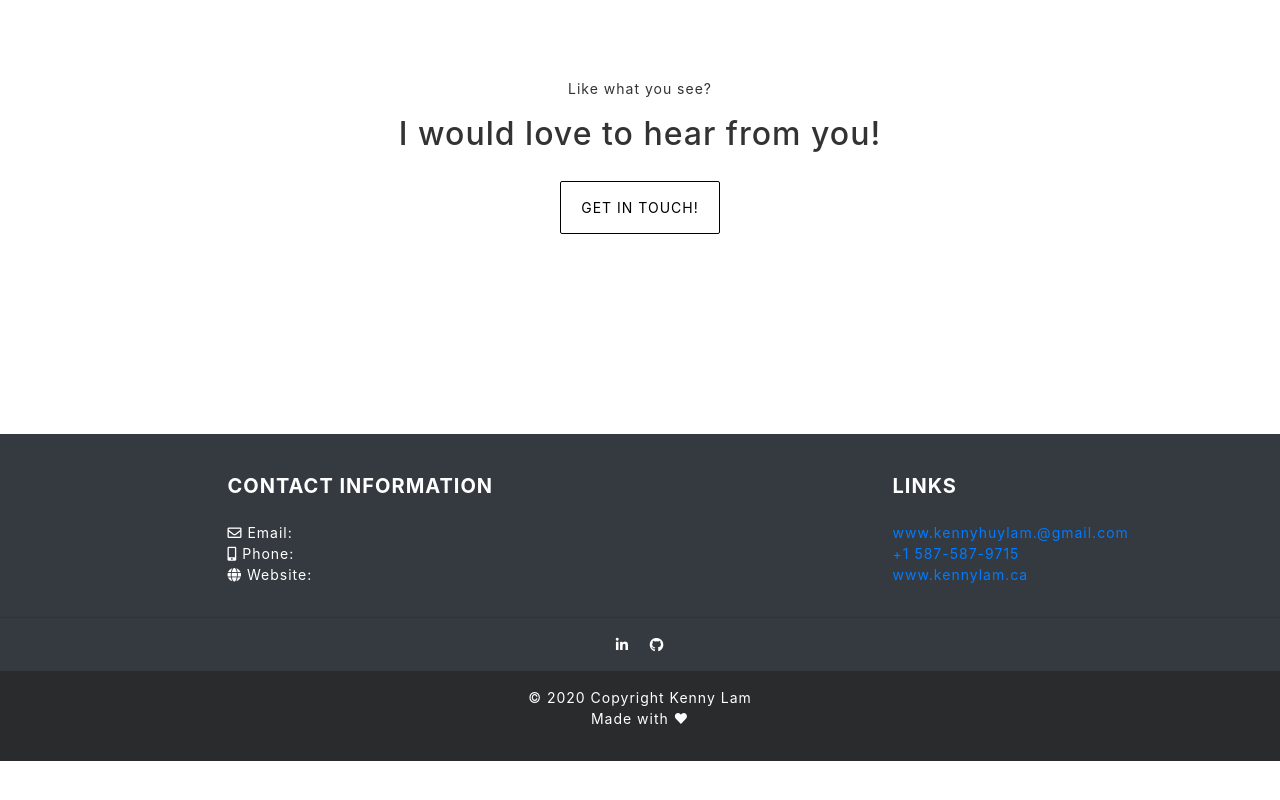
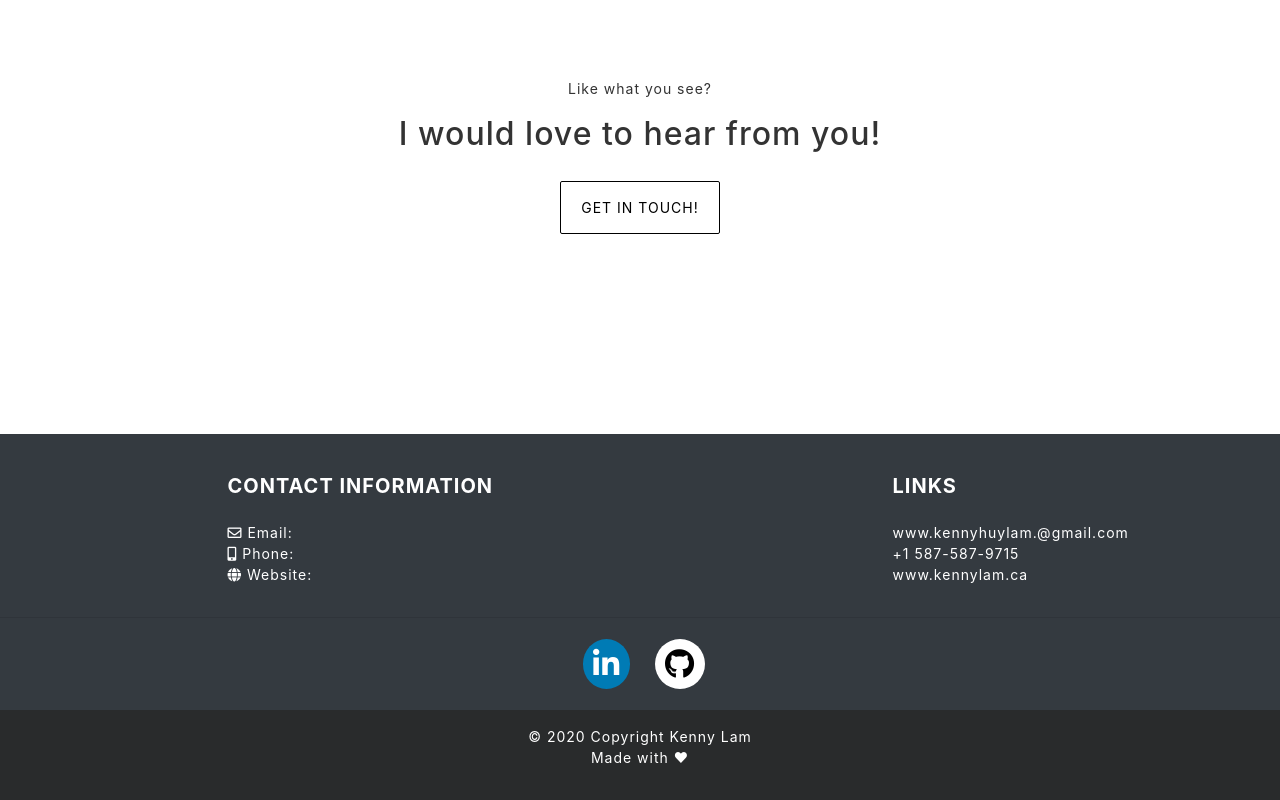
Before and after one commit to KeNiHx/porfolio_kl, a plain HTML site: page index.html in a window 1280 px wide. Shown: the part 3173-3973 px from the top of the page. Before the commit the page ends 3934 px from the top, so only its background shows below. Drawn offline with nearby package versions, Linux system fonts and the light colour scheme.

Commit message:
added more css styles

```diff
--- a/css/style.css
+++ b/css/style.css
@@ -218,7 +218,7 @@ body {
 .items a {
 	width: 40px;
     height: 40px;
-    background-color: lightgray;
+    background-color: #343a40;
     position: relative;
     display: inline-block;
 
@@ -336,43 +336,43 @@ body {
     height: 100%;
     background: url(../img/loading.gif) center center no-repeat;
 }
-
-/* #page-container {
-    position: relative;
-    min-height: 100vh;
-  } */
-
-  /* #content-wrap {
-    padding-bottom: 2.5rem;    /* Footer height */
-  } */
-
-  /* #footer {
-    position: absolute;
-    bottom: 0;
-    width: 100%;
-    height: 100px;            /* Footer height */
-} */
-
-.fa {
-    padding: 20px;
-    font-size: 50px;
-    width: 50px;
+.fab {
+    padding: 10px;
+    font-size: 30px;
+    width: auto;
     text-align: center;
     text-decoration: none;
+    margin: 5px 2px;
     border-radius: 50%;
   }
 
-  .fa:hover {
+
+
+
+  .fab:hover {
     opacity: 0.7;
+  }
+
+  .fa-linkedin-in {
+    background: #007bb5;
+    color: white;
+  }
+
+  .fa-github {
+    background: white;
+    color: black;
   }
 
 
 .page-footer {
     color: white;
-
     background-color: #343a40;
 }
 
 .page-footer .footer-copyright{
     background-color:#292b2c;
 }
+
+.page-footer .list-unstyled a {
+    color: #fff;
+}
--- a/index.html
+++ b/index.html
@@ -10,6 +10,8 @@
 	<link rel="stylesheet" href="https://maxcdn.bootstrapcdn.com/bootstrap/4.0.0/css/bootstrap.min.css" integrity="sha384-Gn5384xqQ1aoWXA+058RXPxPg6fy4IWvTNh0E263XmFcJlSAwiGgFAW/dAiS6JXm" crossorigin="anonymous">
 	<link rel="stylesheet" href="https://use.fontawesome.com/releases/v5.0.8/css/all.css" integrity="sha384-3AB7yXWz4OeoZcPbieVW64vVXEwADiYyAEhwilzWsLw+9FgqpyjjStpPnpBO8o8S" crossorigin="anonymous">
 	<link rel="stylesheet" href="https://cdnjs.cloudflare.com/ajax/libs/fancybox/3.2.5/jquery.fancybox.min.css" />
+	<link rel="stylesheet" href="https://cdnjs.cloudflare.com/ajax/libs/font-awesome/4.7.0/css/font-awesome.min.css">
+
 
 	<link rel="stylesheet" type="text/css" href="css/style.css">
 
@@ -304,10 +306,10 @@
 
         <ul class="list-unstyled">
           <li>
-            <a href="#!">www.kennyhuylam.@gmail.com</a>
+            <a href="mailTo:kennyhuylam@gmail.com">www.kennyhuylam.@gmail.com</a>
           </li>
           <li>
-            <a href="#!">+1 587-587-9715</a>
+            <a href="tel:1-587-586-9715">+1 587-587-9715</a>
           </li>
 		  <li>
             <a href="#!">www.kennylam.ca</a>
@@ -328,12 +330,14 @@
   <ul class="list-unstyled list-inline text-center">
     <li class="list-inline-item">
       <a class="btn-floating btn-li mx-1">
-        <i class="fab fa-linkedin-in"> </i>
+
+    	<a href="https://www.linkedin.com/in/kennyhuylam/"><i class="fab fa-linkedin-in"></i></a>
       </a>
     </li>
 	<li class="list-inline-item">
       <a class="btn-floating btn-li mx-1">
-        <i class="fab fa-github"></i>
+
+        <a href="https://github.com/KeNiHx?tab=repositories"><i class="fab fa-github"></i></a>
       </a>
     </li>
 
```
